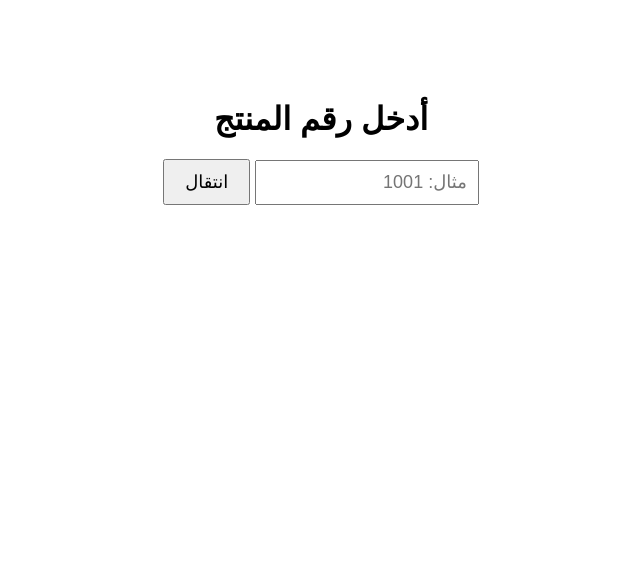
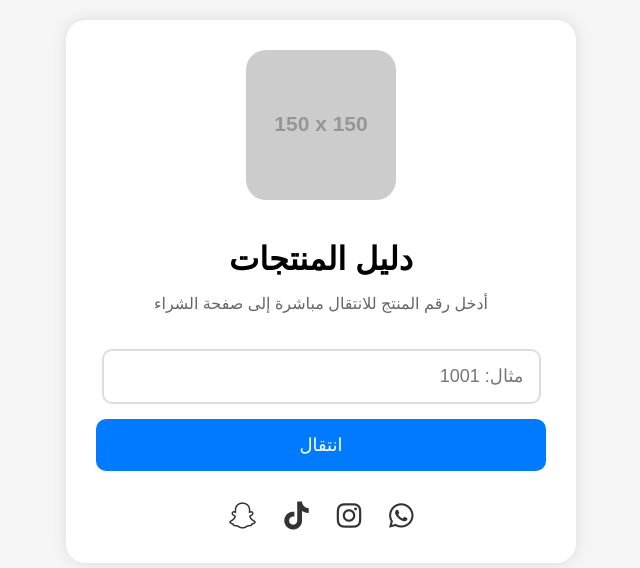
Before and after one commit to Ahmedalkineni/ahmedalkineni.github.io, a plain HTML site: page index.html in a window 1280 px wide. Shown: the whole page, without its empty margins (319-959 px from the left). Drawn offline with Linux system fonts and the light colour scheme; placeholder pictures from the web are drawn by us.

Commit message:
Update index.html

```diff
--- a/index.html
+++ b/index.html
@@ -1,34 +1,124 @@
 <!DOCTYPE html>
-<html lang="ar">
+<html lang="ar" dir="rtl">
 <head>
     <meta charset="UTF-8">
     <meta name="viewport" content="width=device-width, initial-scale=1.0">
     <title>دليل المنتجات</title>
+
+    <!-- أيقونات السوشيال ميديا -->
+    <link rel="stylesheet" href="https://cdnjs.cloudflare.com/ajax/libs/font-awesome/6.5.1/css/all.min.css">
+
     <style>
         body {
             font-family: Arial, sans-serif;
+            background-color: #f5f5f5;
             text-align: center;
-            margin-top: 100px;
-            direction: rtl;
+            margin: 0;
+            padding: 20px;
         }
+
+        .container {
+            max-width: 450px;
+            margin: auto;
+            background: white;
+            padding: 30px;
+            border-radius: 20px;
+            box-shadow: 0 0 15px rgba(0,0,0,0.1);
+        }
+
+        .logo {
+            width: 150px;
+            height: 150px;
+            object-fit: cover;
+            border-radius: 20px;
+            margin-bottom: 15px;
+        }
+
+        h1 {
+            margin-bottom: 10px;
+        }
+
+        p {
+            color: #666;
+        }
+
         input {
-            padding: 10px;
+            width: 90%;
+            padding: 15px;
             font-size: 18px;
-            width: 200px;
+            border: 2px solid #ddd;
+            border-radius: 10px;
+            margin-top: 20px;
         }
+
         button {
-            padding: 10px 20px;
+            width: 100%;
+            padding: 15px;
+            margin-top: 15px;
             font-size: 18px;
+            border: none;
+            border-radius: 10px;
+            background-color: #007bff;
+            color: white;
             cursor: pointer;
+        }
+
+        button:hover {
+            opacity: 0.9;
+        }
+
+        .social {
+            margin-top: 30px;
+        }
+
+        .social a {
+            color: #333;
+            font-size: 28px;
+            margin: 0 10px;
+            text-decoration: none;
+        }
+
+        .social a:hover {
+            opacity: 0.7;
         }
     </style>
 </head>
+
 <body>
 
-    <h1>أدخل رقم المنتج</h1>
+    <div class="container">
 
-    <input type="text" id="productCode" placeholder="مثال: 1001">
-    <button onclick="goToProduct()">انتقال</button>
+        <!-- الشعار -->
+        <img src="https://via.placeholder.com/150" alt="الشعار" class="logo">
+
+        <h1>دليل المنتجات</h1>
+
+        <p>أدخل رقم المنتج للانتقال مباشرة إلى صفحة الشراء</p>
+
+        <input type="text" id="productCode" placeholder="مثال: 1001">
+
+        <button onclick="goToProduct()">انتقال</button>
+
+        <!-- أيقونات السوشيال ميديا -->
+        <div class="social">
+            <a href="https://wa.me/9665XXXXXXXX" target="_blank">
+                <i class="fab fa-whatsapp"></i>
+            </a>
+
+            <a href="https://instagram.com/USERNAME" target="_blank">
+                <i class="fab fa-instagram"></i>
+            </a>
+
+            <a href="https://tiktok.com/@USERNAME" target="_blank">
+                <i class="fab fa-tiktok"></i>
+            </a>
+
+            <a href="https://snapchat.com/add/USERNAME" target="_blank">
+                <i class="fab fa-snapchat"></i>
+            </a>
+        </div>
+
+    </div>
 
     <script>
         const links = {
@@ -43,9 +133,16 @@
             if (links[code]) {
                 window.location.href = links[code];
             } else {
-                alert("رقم المنتج غير موجود");
+                alert("عذراً، رقم المنتج غير موجود.");
             }
         }
+
+        // التحويل عند الضغط على Enter
+        document.getElementById("productCode").addEventListener("keypress", function(event) {
+            if (event.key === "Enter") {
+                goToProduct();
+            }
+        });
     </script>
 
 </body>
```
